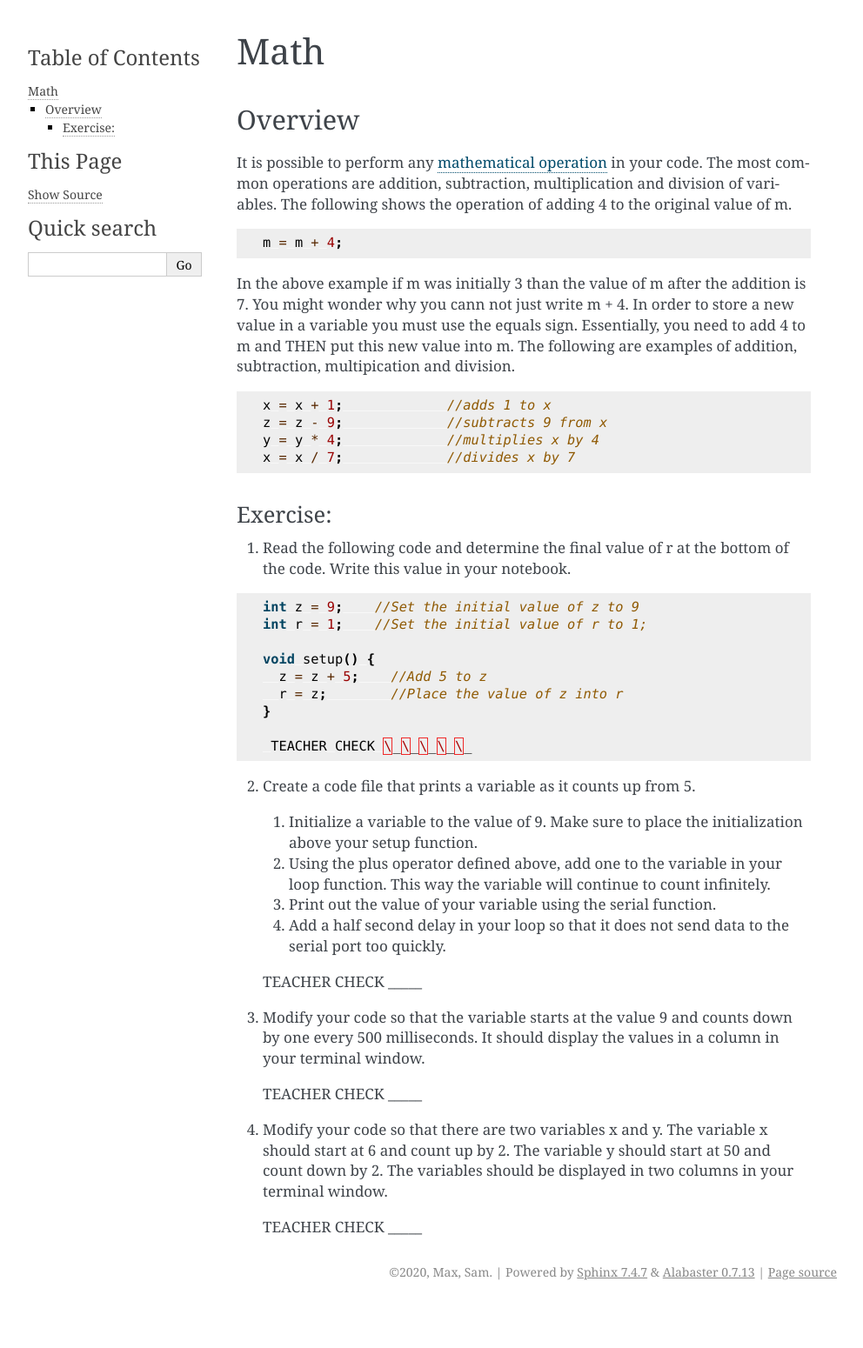
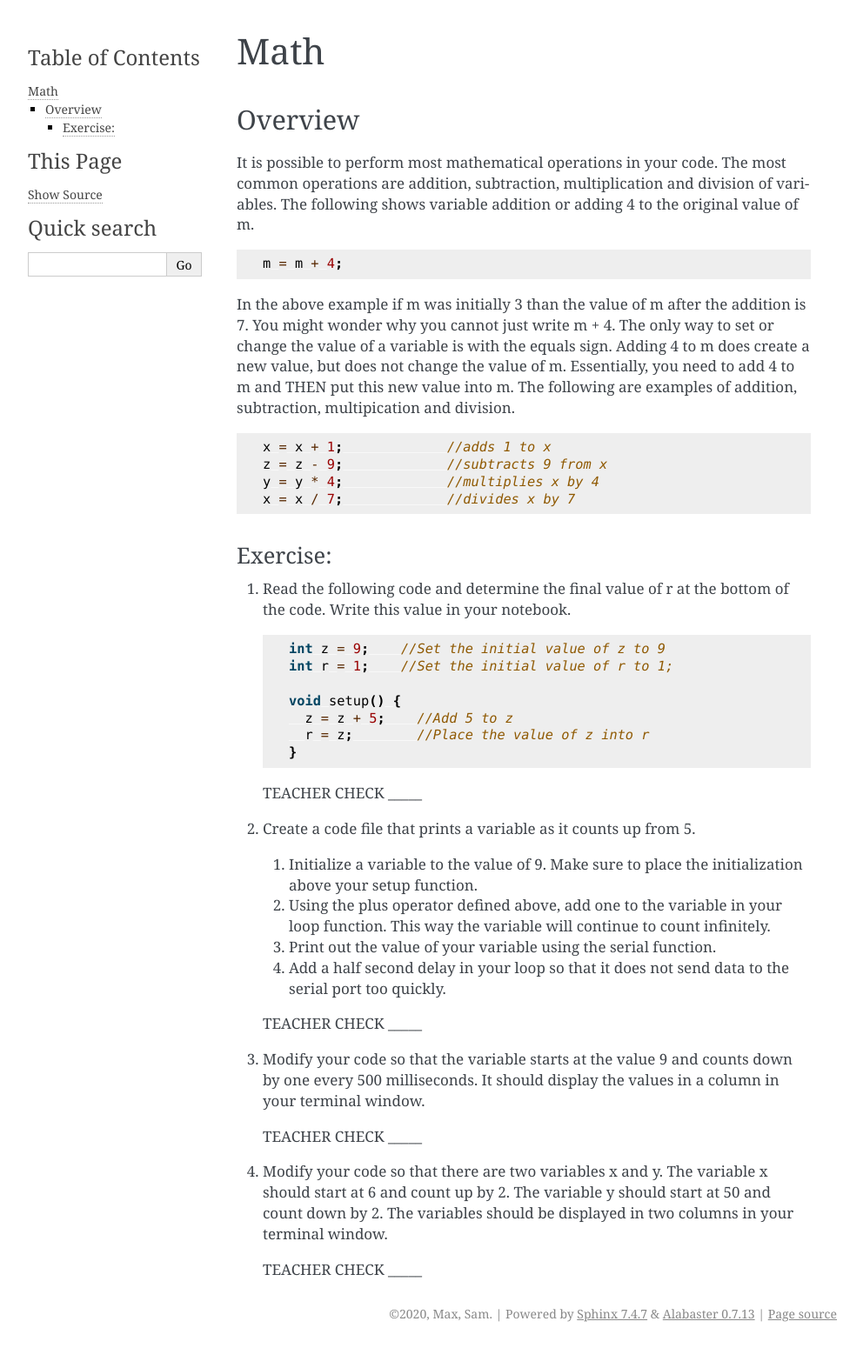
Before and after one commit to maxtkc/mvths-wiki, a Sphinx documentation site: the page built from docs/015b-math.rst, in a window 1280 px wide. Shown: the whole page at 87% size, without its empty margins (148-1140 px from the left). Built offline with Sphinx 7.4.7, drawn with Linux system fonts in a browser that asks for light colours; pages that are not in the unit, such as notebooks, are missing from menus; before the commit the page ends 1502 px from its top, so only the background shows below that; some of the changed lines change nothing that is shown.

Commit message:
Update 015b-math.rst

```diff
--- a/docs/015b-math.rst
+++ b/docs/015b-math.rst
@@ -4,16 +4,13 @@ Math
 Overview
 --------
 
-It is possible to perform any  `mathematical operation <https://www.google.com/url?q=https://docs.google.com/document/d/1BmZbXzxnD2j17QToSZ9jeZmnP7burwfksfQq2v4zu-Y/edit%23heading%3Dh.j1vujjth5hql&sa=D&ust=1587613173884000>`__ in your code. The most common operations are addition, subtraction, multiplication and
-division of variables. The following shows the operation of adding 4 to the original value of m.
+It is possible to perform most mathematical operations in your code. The most common operations are addition, subtraction, multiplication and division of variables. The following shows variable addition or adding 4 to the original value of m.
 
 .. code-block:: c
 
   m = m + 4;
 
-In the above example if m was initially 3 than the value of m after the addition is 7. You might wonder why you cann not just write
-m + 4. In order to store a new value in a variable you must use the equals sign. Essentially, you need to add 4 to m and THEN put this
-new value into m. The following are examples of addition, subtraction, multipication and division.
+In the above example if m was initially 3 than the value of m after the addition is 7. You might wonder why you cannot just write m + 4. The only way to set or change the value of a variable is with the equals sign. Adding 4 to m does create a new value, but does not change the value of m. Essentially, you need to add 4 to m and THEN put this new value into m. The following are examples of addition, subtraction, multipication and division.
 
 .. code-block:: c
 
@@ -25,22 +22,21 @@ new value into m. The following are examples of addition, subtraction, multipica
 Exercise:
 ~~~~~~~~~
 
-1. Read the following code and determine the final value of r at the bottom of the code. Write this value
-   in your notebook.
+#. Read the following code and determine the final value of r at the bottom of the code. Write this value in your notebook.
 
-.. code-block:: c
+   .. code-block:: c
 
-  int z = 9;    //Set the initial value of z to 9
-  int r = 1;    //Set the initial value of r to 1;
+     int z = 9;    //Set the initial value of z to 9
+     int r = 1;    //Set the initial value of r to 1;
 
-  void setup() {
-    z = z + 5;    //Add 5 to z
-    r = z;        //Place the value of z into r
-  }
+     void setup() {
+       z = z + 5;    //Add 5 to z
+       r = z;        //Place the value of z into r
+     }
 
    TEACHER CHECK \_\_\_\_\_
 
-2. Create a code file that prints a variable as it counts up from 5.
+#. Create a code file that prints a variable as it counts up from 5.
 
    #. Initialize a variable to the value of 9. Make sure to place the initialization above your setup function.
 
@@ -52,15 +48,10 @@ Exercise:
 
    TEACHER CHECK \_\_\_\_\_
 
-3. Modify your code so that the variable starts at the value 9 and
-   counts down by one every 500 milliseconds. It should display the
-   values in a column in your terminal window.
+#. Modify your code so that the variable starts at the value 9 and counts down by one every 500 milliseconds. It should display the values in a column in your terminal window.
 
    TEACHER CHECK \_\_\_\_\_
 
-4. Modify your code so that there are two variables x and y. The
-   variable x should start at 6 and count up by 2. The variable y should
-   start at 50 and count down by 2. The variables should be displayed in
-   two columns in your terminal window.
+#. Modify your code so that there are two variables x and y. The variable x should start at 6 and count up by 2. The variable y should start at 50 and count down by 2. The variables should be displayed in two columns in your terminal window.
 
    TEACHER CHECK \_\_\_\_\_
```
